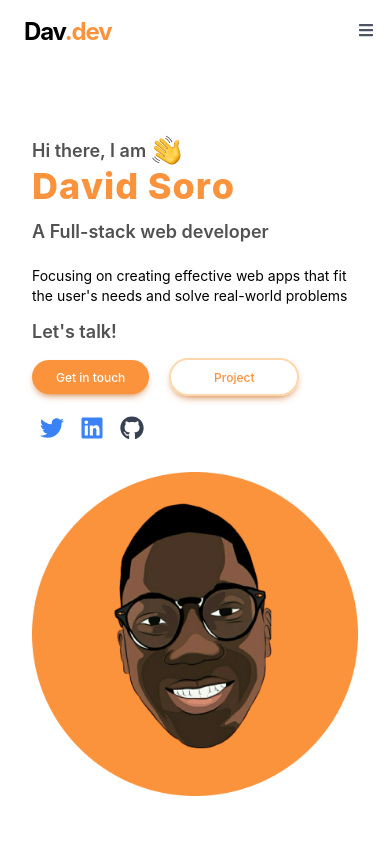
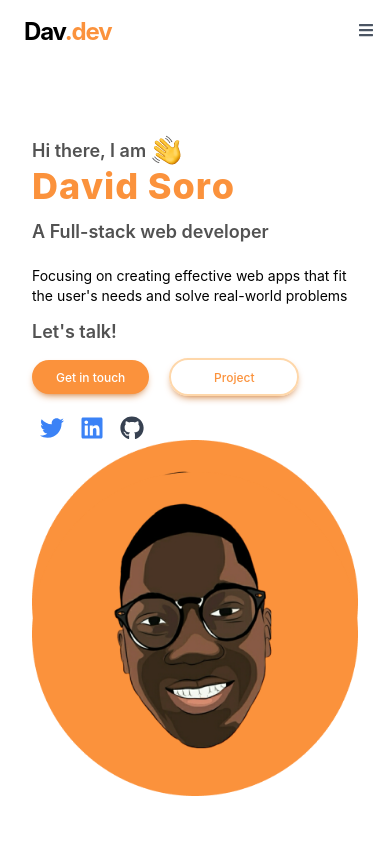
Before and after one commit to DvxdS/David_Soro_portfolio, a React (Create React App) app: page / in a window 390 px wide. Shown: the top 844 px of the page. Built offline with nearby package versions, Linux system fonts and the light colour scheme.

Commit message:
working on responsive

```diff
--- a/src/components/Home.jsx
+++ b/src/components/Home.jsx
@@ -50,9 +50,10 @@ const Home = () => {
   }, []);
 
   return (
-    <section id= "home">
+    <section id="home">
       <div className="p-8 md:grid md:grid-cols-2 md:gap-8">
         <div className={`md:ml-8 ${isMobile ? 'md:order-2' : ''}`}>
+          {/* Content for larger screens */}
           <h2 className="mt-10 font-semibold text-lg text-neutral-600 flex items-center">
             Hi there, I am{' '}
             <img
@@ -105,15 +106,30 @@ const Home = () => {
             </div>
           </div>
         </div>
+
+        {/* Hero image */}
+        <div className="relative">
           <img
             src={Hero}
             alt="hero"
-        className={`max-w-full md:max-w-xs mx-auto ${isMobile ? 'mt-8' : ''}`}
+            className="max-w-full mx-auto md:max-w-xs"
             ref={imageRef}
             onMouseEnter={handleMouseEnter}
             onMouseLeave={handleMouseLeave}
             onAnimationEnd={handleAnimationEnd}
           />
+          {isMobile && (
+            <img
+              src={Hero}
+              alt="hero"
+              className="max-w-full mx-auto mt-8 absolute top-0 left-0"
+              ref={imageRef}
+              onMouseEnter={handleMouseEnter}
+              onMouseLeave={handleMouseLeave}
+              onAnimationEnd={handleAnimationEnd}
+            />
+          )}
+        </div>
       </div>
     </section>
   );
```
Lines whose indentation alone changed are shown as unchanged.
